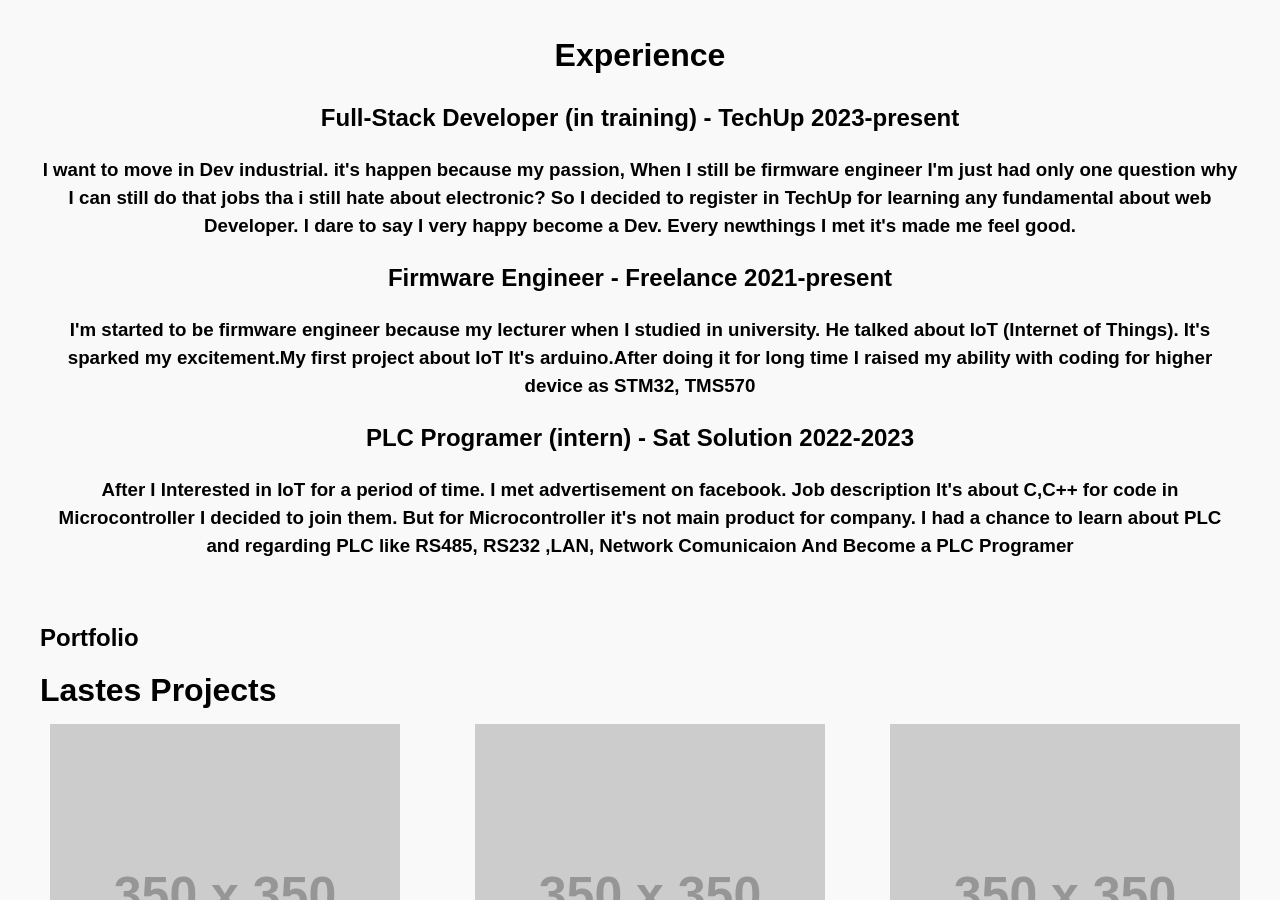
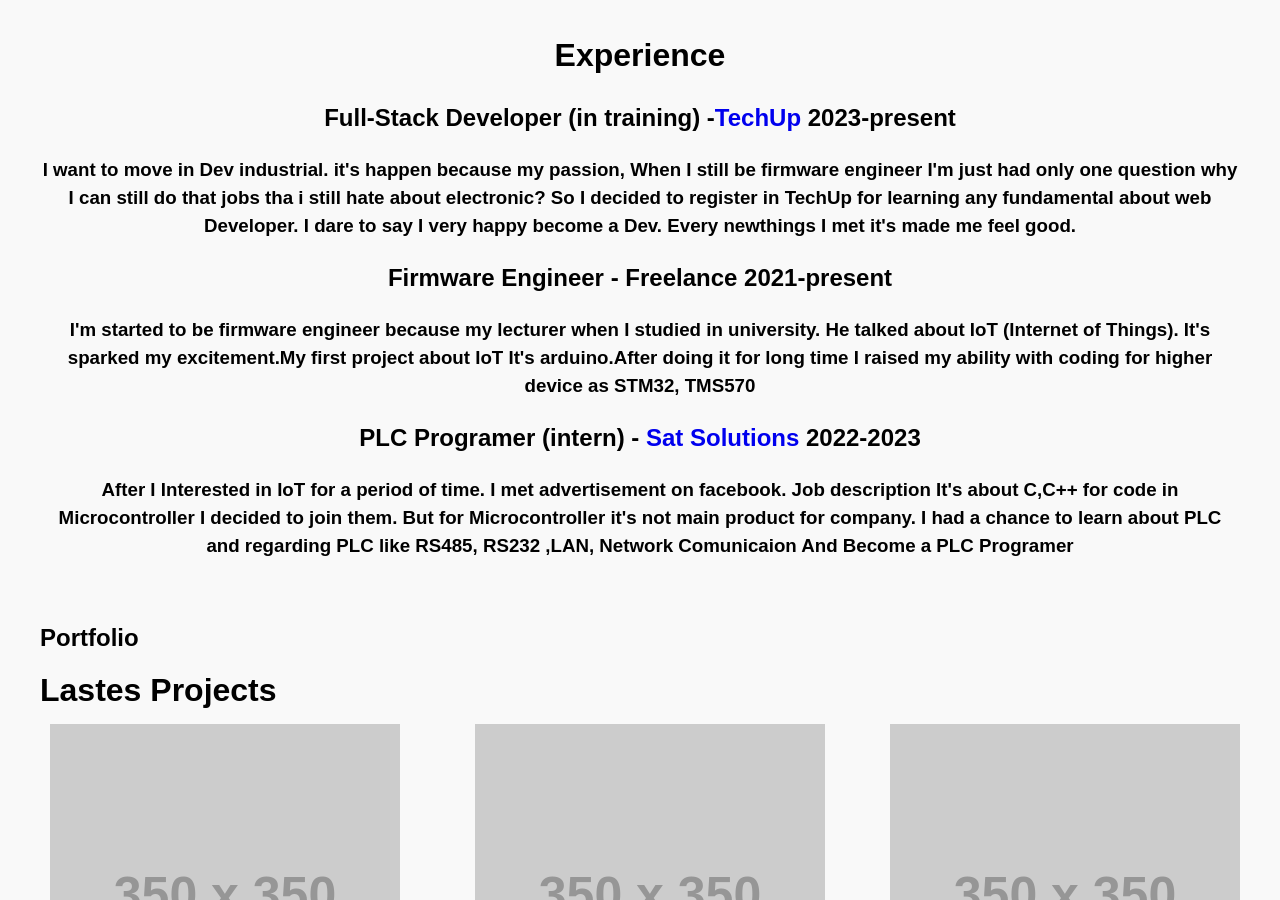
Before and after one commit to JIRAYUTRPY/web-resume, a React (Vite) app in the folder jry-web-resume/: page / in a window 1280 px wide. Shown: the part 1447-2347 px from the top of the page. Built offline with nearby package versions, Linux system fonts and the light colour scheme; a web font is replaced by a local one.

Commit message:
feat:link company

```diff
--- /dev/null
+++ b/jry-web-resume/src/components/Exp.css
@@ -0,0 +1,3 @@
+.card-child a {
+  text-decoration: none;
+}
--- a/jry-web-resume/src/components/Exp.jsx
+++ b/jry-web-resume/src/components/Exp.jsx
@@ -1,3 +1,4 @@
+import "./Exp.css";
 function Exp() {
   return (
     <div className="exp">
@@ -6,7 +7,8 @@ function Exp() {
         <div className="card">
           <div className="card-child">
             <h2>
-              Full-Stack Developer (in training) - TechUp{" "}
+              Full-Stack Developer (in training) -
+              <a href="https://www.techupth.com/">TechUp</a>{" "}
               <span>2023-present</span>
             </h2>
             <h3>
@@ -32,7 +34,9 @@ function Exp() {
           </div>
           <div className="card-child">
             <h2>
-              PLC Programer (intern) - Sat Solution <span>2022-2023</span>
+              PLC Programer (intern) -{" "}
+              <a href="http://www.sat-solutions.com/">Sat Solutions</a>{" "}
+              <span>2022-2023</span>
             </h2>
             <h3>
               After I Interested in IoT for a period of time. I met
```
